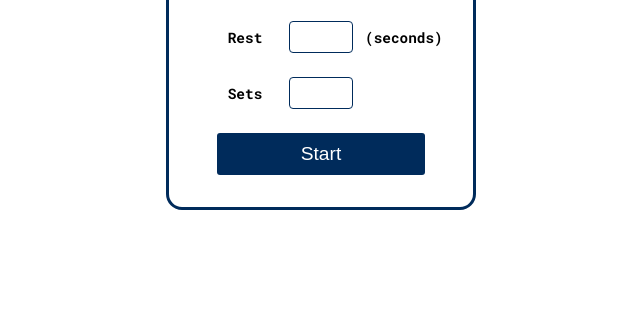
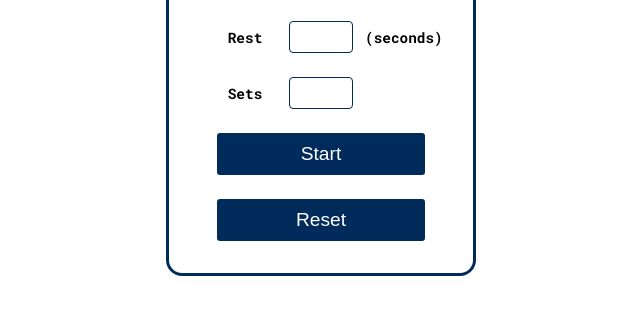
Before and after one commit to joshthecomposer/joshthecomposer.github.io, a plain HTML site: page index.html in a window 1280 px wide. Shown: the part 224-538 px from the top of the page, without its empty margins (319-959 px from the left). Drawn offline with Linux system fonts and the light colour scheme.

Commit message:
Added some rudimentary comments, added a reset timer which reloads the page

```diff
--- a/index.html
+++ b/index.html
@@ -48,6 +48,9 @@
             <div id="button-container3" class="button-container3">
                 <button type="button" id="button3" class="fakeButton" onclick="">(Resting)</button>
             </div>
+            <div id="button-container4" class="button-container4">
+                <button type="button" id="button4" class="button" onclick="refreshPage()">Reset</button>
+            </div>
         </form>
     </div>
     <script src="script.js"></script>
--- a/script.js
+++ b/script.js
@@ -19,6 +19,14 @@ var beginAudio = new Audio('audio/begin.mp3');
 var restAudio = new Audio('audio/rest.mp3');
 var setAudio = new Audio('audio/nextSet.mp3');
 var endAudio = new Audio('audio/done.mp3');
+
+
+//functions and eventListeners for button clicks
+
+function refreshPage() {
+    window.location.reload();
+};
+
 button1.addEventListener("click", function () {
     exerciseTimerInit = exercise.value;
     restTimerInit = rest.value;
@@ -29,6 +37,12 @@ button1.addEventListener("click", beginAudioFn);
 function beginAudioFn() {
     beginAudio.play();
 }
+
+
+
+//function for counting down and pausing the inputed exercise timer
+//when timer hits zero, function checks whether there are still sets left. If so, it
+//begins startRest based on user rest input
 
 function startExercise() {
     resting.style.display = "none";
@@ -82,6 +96,10 @@ function startExercise() {
     }
 };
 
+//function that starts the rest timer based on user input
+// when timer hits 0, returns startExercise and begins countdown
+//button does not allow pausing during rest timer because I don't feel it is necessary
+
 
 function startRest() {
     working.style.display = "none";
--- a/style.css
+++ b/style.css
@@ -127,6 +127,12 @@ body {
     grid-column: 1/4;
 }
 
+.button-container4 {
+    display: grid;
+    justify-content: center;
+    grid-column: 1/4;
+}
+
 .button {
     width: 13rem;
     font-size: 1.2rem;
```
